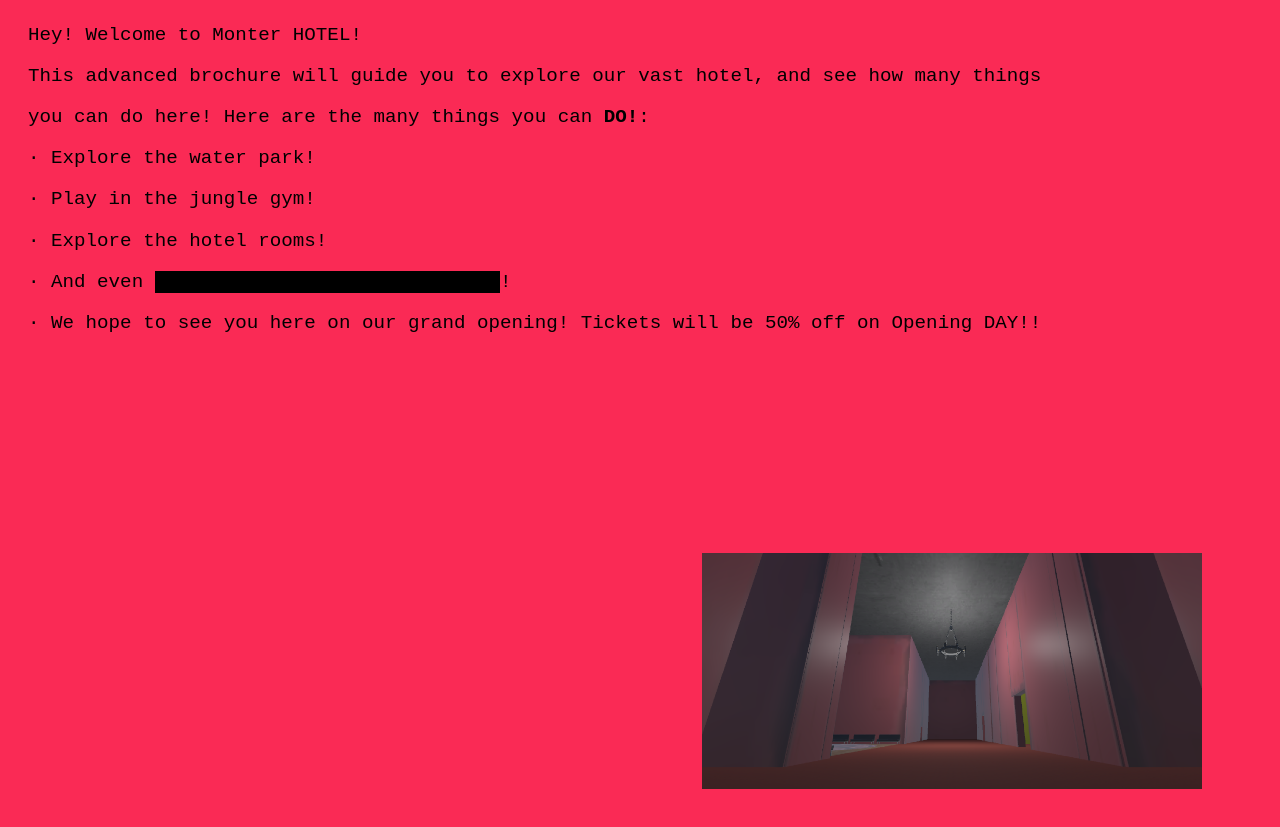
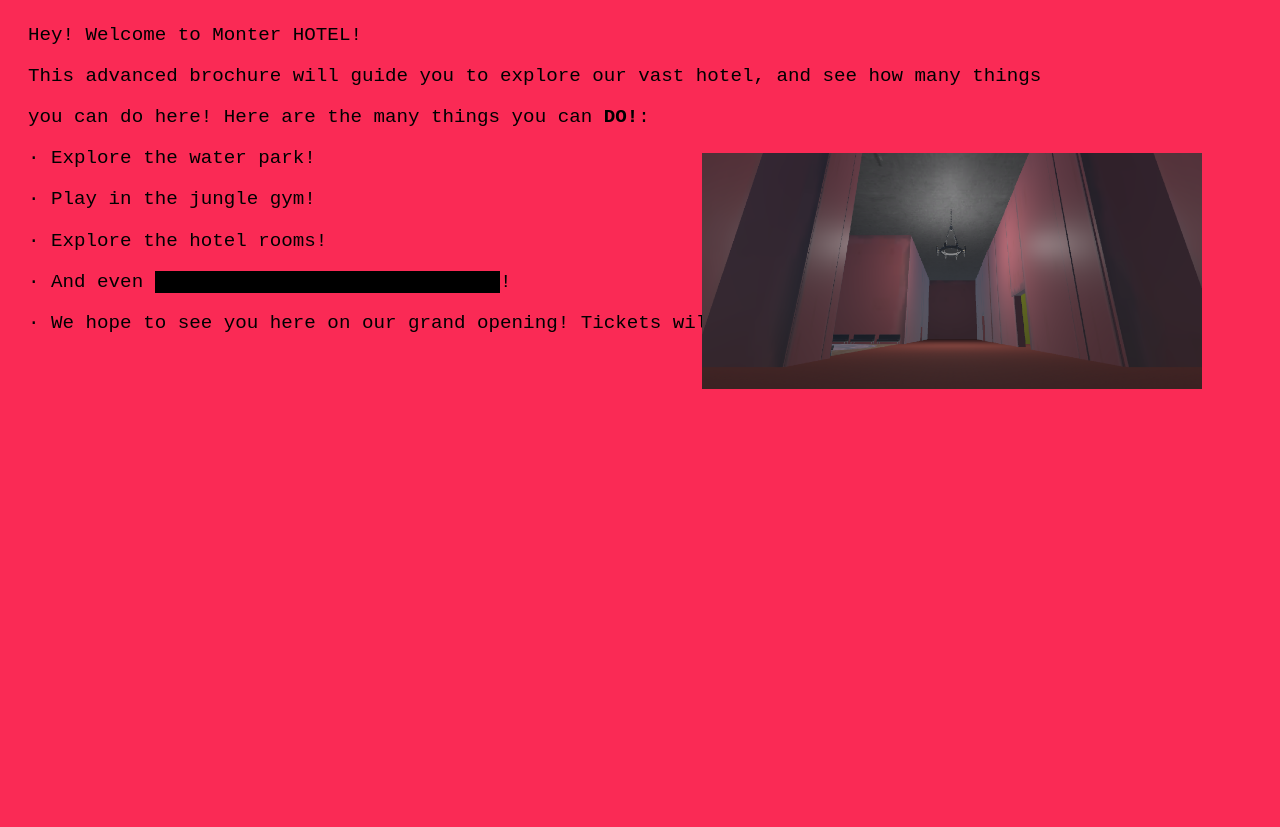
Before and after one commit to Th3V01dIsIn3vit4bl3/1_3021USER_ARG, a plain HTML site: page index.html in a window 1280 px wide. Shown: the part 103-930 px from the top of the page. Drawn offline with Linux system fonts and the light colour scheme.

Commit message:
Update index.html

```diff
--- a/index.html
+++ b/index.html
@@ -46,7 +46,7 @@
 
 
   <div style="position: relative; height: 500px;">
-    <img src="image.png" style="position: absolute; top: 200px; right: 50px; width: 500px;">
+    <img src="image.png" style="position: absolute; top: -200px; right: 50px; width: 500px;">
   </div>
 
 </body>
```
